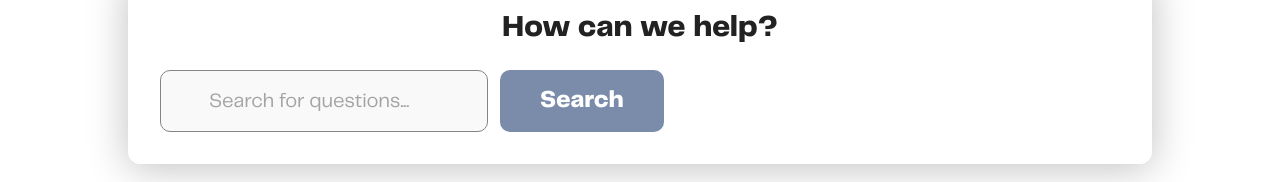
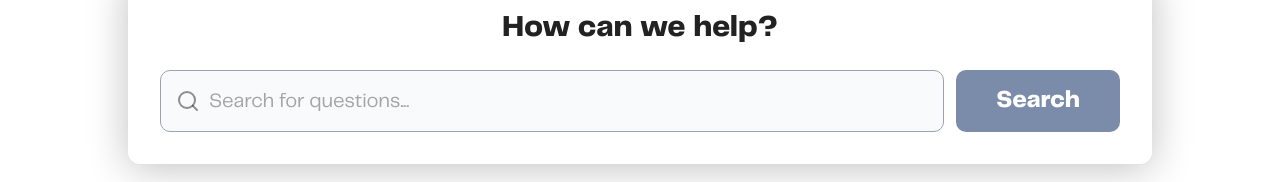
Before and after one commit to UgaTheDev/H4I_CampusCloset, a Next.js app: page /faq in a window 1280 px wide. Shown: the part 353-535 px from the top of the page. Built offline with nearby package versions, Linux system fonts and the light colour scheme; no server answers; the database is empty; a web font is replaced by a local one.

Commit message:
fix: restore FAQ search bar to full-width with inline icon

```diff
--- a/src/components/faq/FaqSearch.tsx
+++ b/src/components/faq/FaqSearch.tsx
@@ -3,14 +3,6 @@
 import { useState } from 'react'
 import Button from '@/components/ui/Button'
 import Card from '@/components/ui/Card'
-import Input from '@/components/ui/Input'
-
-const SearchIcon = (
-  <svg viewBox="0 0 24 24" fill="none" stroke="currentColor" strokeWidth="2" strokeLinecap="round" strokeLinejoin="round" className="h-5 w-5 md:h-6 md:w-6" aria-hidden="true">
-    <circle cx="11" cy="11" r="8" />
-    <line x1="21" y1="21" x2="16.65" y2="16.65" />
-  </svg>
-)
 
 interface FaqSearchProps {
   onSearch: (query: string) => void
@@ -30,16 +22,27 @@ export default function FaqSearch({ onSearch }: FaqSearchProps) {
         How can we help?
       </h2>
       <form onSubmit={handleSubmit} className="flex items-stretch gap-3">
-        <Input
-          icon={SearchIcon}
+        <div className="relative flex-1">
+          <span
+            aria-hidden="true"
+            className="pointer-events-none absolute left-4 top-1/2 -translate-y-1/2 text-brand-text/50"
+          >
+            <svg viewBox="0 0 24 24" fill="none" stroke="currentColor" strokeWidth="2" strokeLinecap="round" strokeLinejoin="round" className="h-5 w-5 md:h-6 md:w-6">
+              <circle cx="11" cy="11" r="8" />
+              <line x1="21" y1="21" x2="16.65" y2="16.65" />
+            </svg>
+          </span>
+          <input
+            type="text"
             placeholder="Search for questions..."
             value={value}
             onChange={(e) => {
               setValue(e.target.value)
               onSearch(e.target.value.trim())
             }}
-          className="h-[52px] rounded-[10px] border-[#858585] bg-[#f9f9f9] pl-12 text-[16px] text-brand-text/60 placeholder:text-brand-text/40 md:h-[62px] md:text-[20px]"
+            className="h-[52px] w-full rounded-[10px] border border-gray-400 bg-gray-50 pl-12 pr-4 font-body text-[16px] text-brand-text/60 placeholder:text-brand-text/40 focus:outline-none focus:ring-1 focus:ring-brand-olive md:h-[62px] md:text-[20px]"
           />
+        </div>
         <Button
           type="submit"
           variant="blue"
```
Lines whose indentation alone changed are shown as unchanged.
